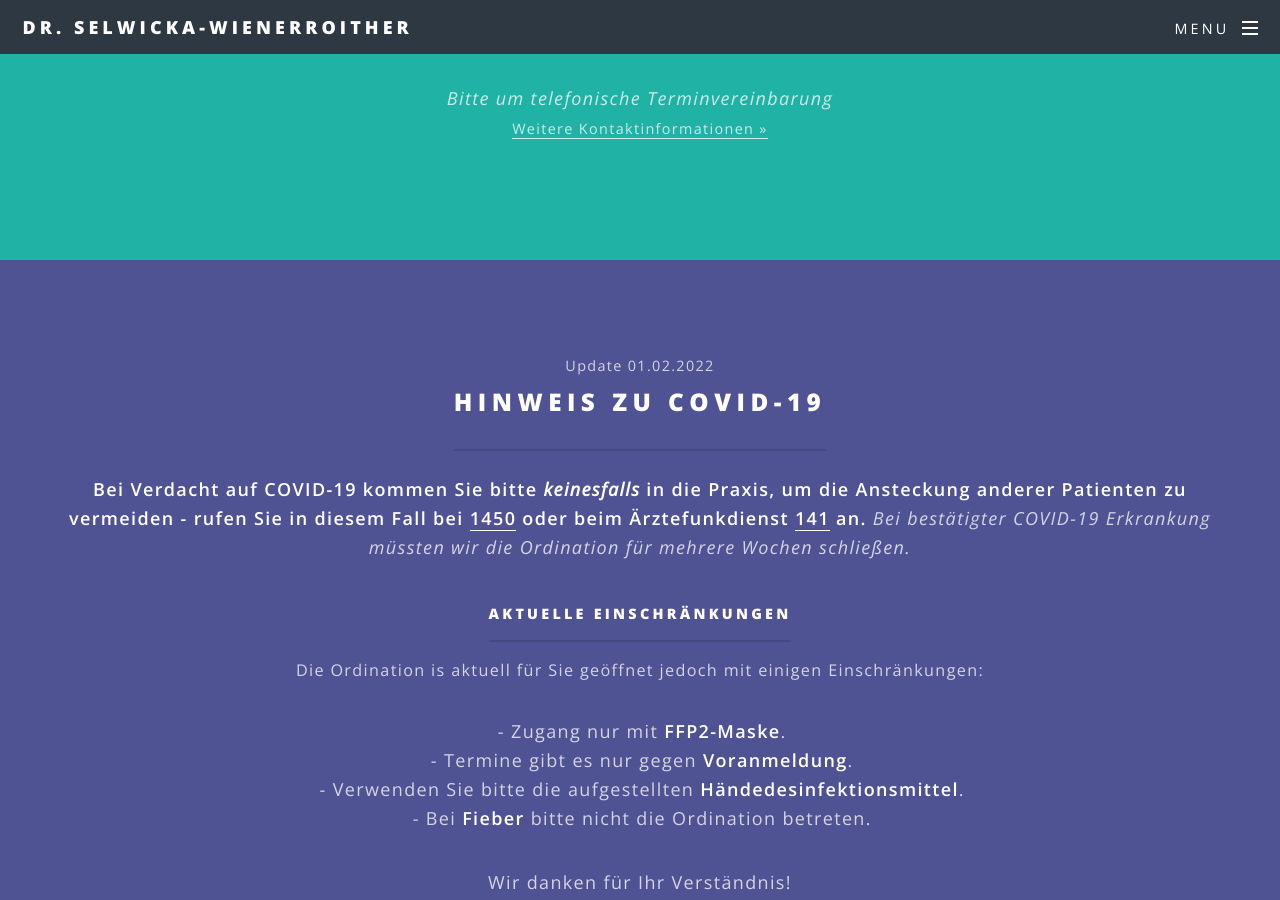
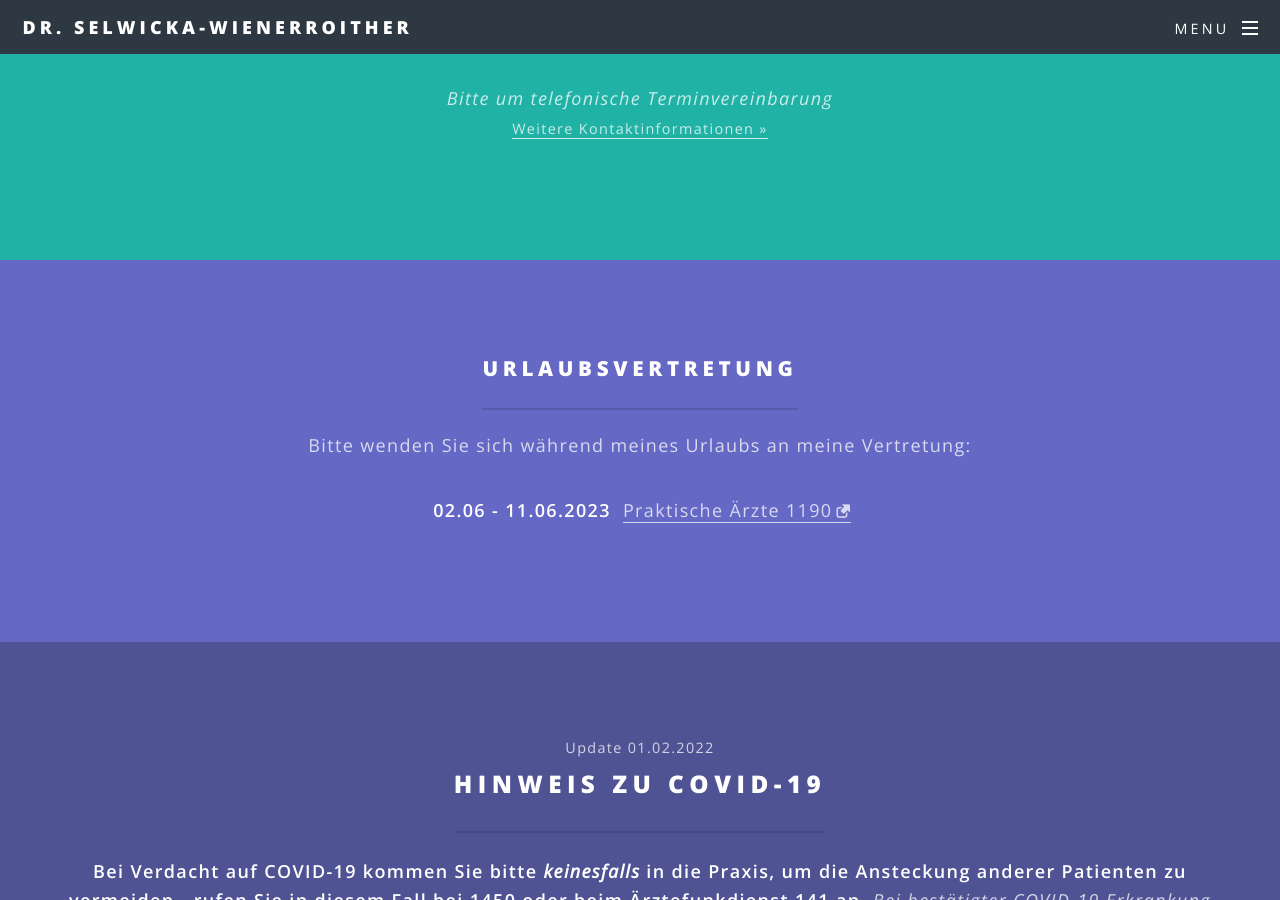
Before and after one commit to patrickfav/website-dr-sel, a Jekyll site: the page built from page_index.html, in a window 1280 px wide and 900 px high, scrolled down 1416 px. Built offline with Jekyll 4.4.1, drawn with Linux system fonts in a browser that asks for light colours; some web fonts are replaced.

Commit message:
Update Vacation 2023/06

```diff
--- a/_data/global.yml
+++ b/_data/global.yml
@@ -97,6 +97,13 @@
         url: https://www.gesundheitszentrum-neustift.at/de/pages/kontakt-16.aspx
         address: Rathstraße 16, 1190
         tel: +43 1 366 1190
+    - start_date: 2023-06-02
+      end_date: 2023-06-11
+      substitute:
+        name: Praktische Ärzte 1190
+        url: https://www.google.com/search?q=praktische+%C3%A4rzte+1190
+        address:
+        tel:
 
 covid:
   enabled: true
```
